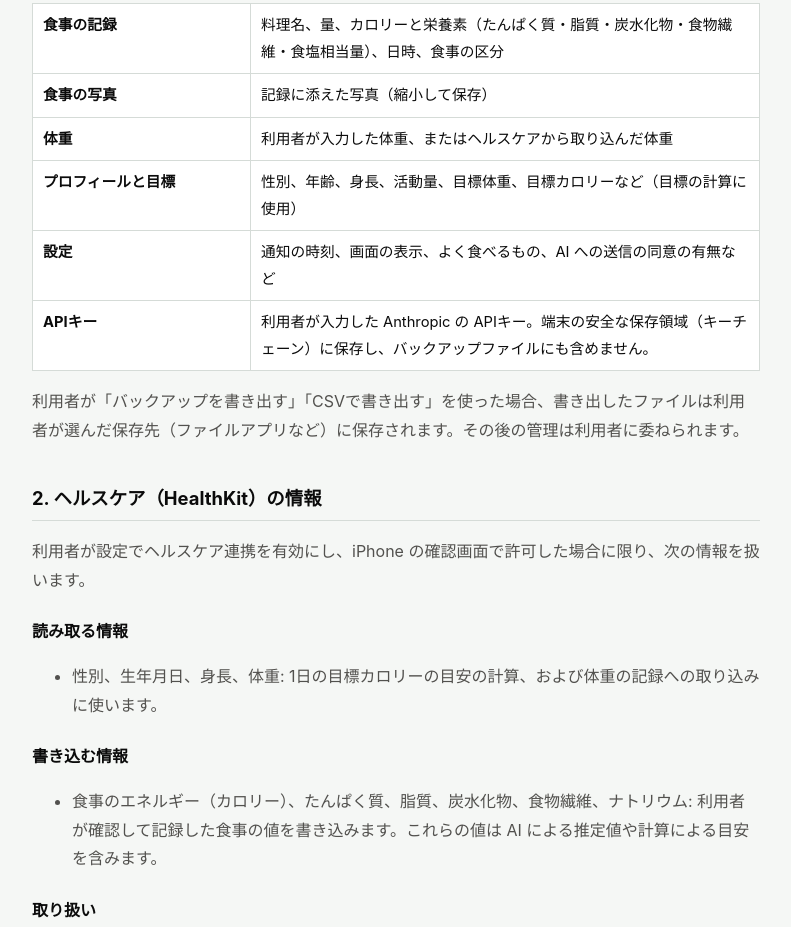
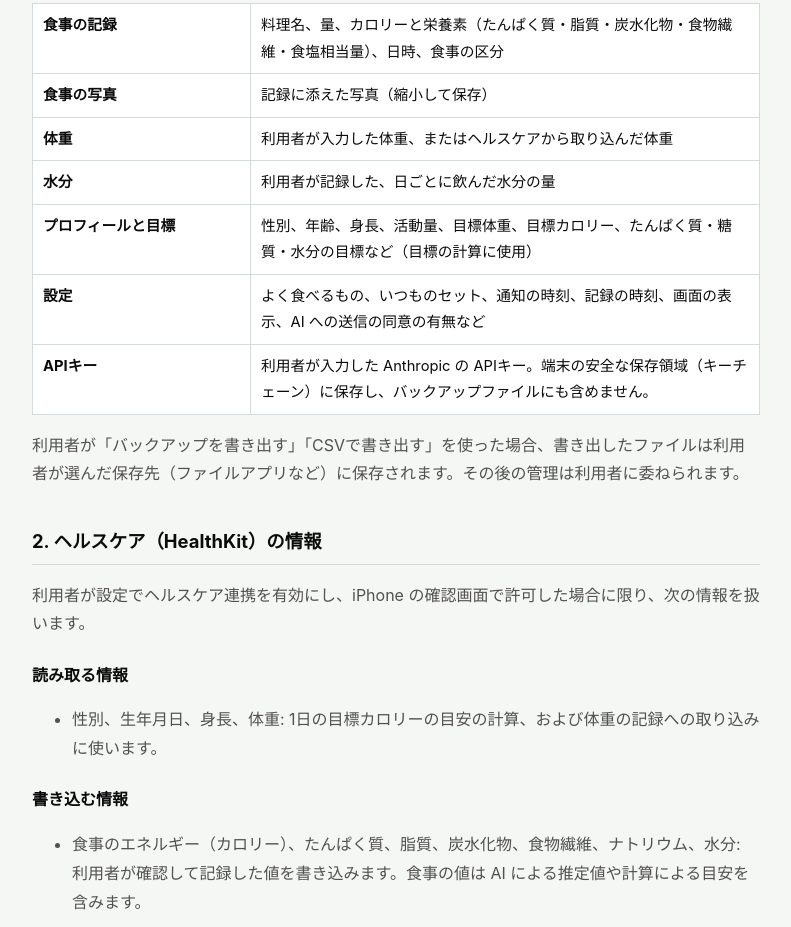
Before and after one commit to ngwso/calorie-app-privacy-policy, a plain HTML site: page privacy.html in a window 1280 px wide. Shown: the part 701-1628 px from the top of the page, without its empty margins (244-1035 px from the left). Drawn offline with Linux system fonts and the light colour scheme.

Commit message:
プライバシーポリシーを更新（水分・いつものセット・週のふりかえり通知、ヘルスケアへの水分の書き込み、まとめて削除したときの扱い）
Co-Authored-By: Claude Opus 5.5 <noreply@anthropic.com>

```diff
--- a/privacy.html
+++ b/privacy.html
@@ -47,8 +47,9 @@
   <tr><th>食事の記録</th><td>料理名、量、カロリーと栄養素（たんぱく質・脂質・炭水化物・食物繊維・食塩相当量）、日時、食事の区分</td></tr>
   <tr><th>食事の写真</th><td>記録に添えた写真（縮小して保存）</td></tr>
   <tr><th>体重</th><td>利用者が入力した体重、またはヘルスケアから取り込んだ体重</td></tr>
-  <tr><th>プロフィールと目標</th><td>性別、年齢、身長、活動量、目標体重、目標カロリーなど（目標の計算に使用）</td></tr>
-  <tr><th>設定</th><td>通知の時刻、画面の表示、よく食べるもの、AI への送信の同意の有無など</td></tr>
+  <tr><th>水分</th><td>利用者が記録した、日ごとに飲んだ水分の量</td></tr>
+  <tr><th>プロフィールと目標</th><td>性別、年齢、身長、活動量、目標体重、目標カロリー、たんぱく質・糖質・水分の目標など（目標の計算に使用）</td></tr>
+  <tr><th>設定</th><td>よく食べるもの、いつものセット、通知の時刻、記録の時刻、画面の表示、AI への送信の同意の有無など</td></tr>
   <tr><th>APIキー</th><td>利用者が入力した Anthropic の APIキー。端末の安全な保存領域（キーチェーン）に保存し、バックアップファイルにも含めません。</td></tr>
 </table>
 <p>利用者が「バックアップを書き出す」「CSVで書き出す」を使った場合、書き出したファイルは利用者が選んだ保存先（ファイルアプリなど）に保存されます。その後の管理は利用者に委ねられます。</p>
@@ -61,7 +62,7 @@
 </ul>
 <h3>書き込む情報</h3>
 <ul>
-  <li>食事のエネルギー（カロリー）、たんぱく質、脂質、炭水化物、食物繊維、ナトリウム: 利用者が確認して記録した食事の値を書き込みます。これらの値は AI による推定値や計算による目安を含みます。</li>
+  <li>食事のエネルギー（カロリー）、たんぱく質、脂質、炭水化物、食物繊維、ナトリウム、水分: 利用者が確認して記録した値を書き込みます。食事の値は AI による推定値や計算による目安を含みます。</li>
 </ul>
 <h3>取り扱い</h3>
 <ul>
@@ -88,13 +89,13 @@
 <p>本アプリは、広告の表示、アクセス解析ツールの利用、他社のアプリやウェブサイトをまたいだトラッキングを行いません。</p>
 
 <h2>5. 通知</h2>
-<p>記録忘れの通知は、端末の中で予約されるローカル通知です。通知のために情報を外部に送ることはありません。</p>
+<p>記録忘れの通知と週のふりかえりの通知は、端末の中で予約されるローカル通知です。通知のために情報を外部に送ることはありません。</p>
 
 <h2>6. 保存期間と削除</h2>
 <ul>
   <li>端末に保存した情報は、利用者が削除するまで保存されます。</li>
   <li>本アプリの「設定」→「データ」から、期間を選んで記録を削除したり、すべてのデータを削除したりできます。本アプリを削除した場合も、端末に保存された情報は削除されます。</li>
-  <li>ヘルスケアに書き込んだ食事のデータは、本アプリで記録を削除すると、ヘルスケアからも削除されます（連携中の場合）。ヘルスケアアプリから直接削除することもできます。</li>
+  <li>ヘルスケアに書き込んだ食事のデータは、連携中に本アプリで記録を1件ずつ削除すると、ヘルスケアからも削除されます。「データ」からまとめて削除した場合、ヘルスケアのデータは残るため、ヘルスケアアプリから削除してください。</li>
   <li>Anthropic に送信した内容の保存期間は、Anthropic のポリシーに従います。</li>
 </ul>
 <p>運営者は利用者の情報を保有していないため、運営者に対して削除を依頼していただく必要はありません。</p>
```
